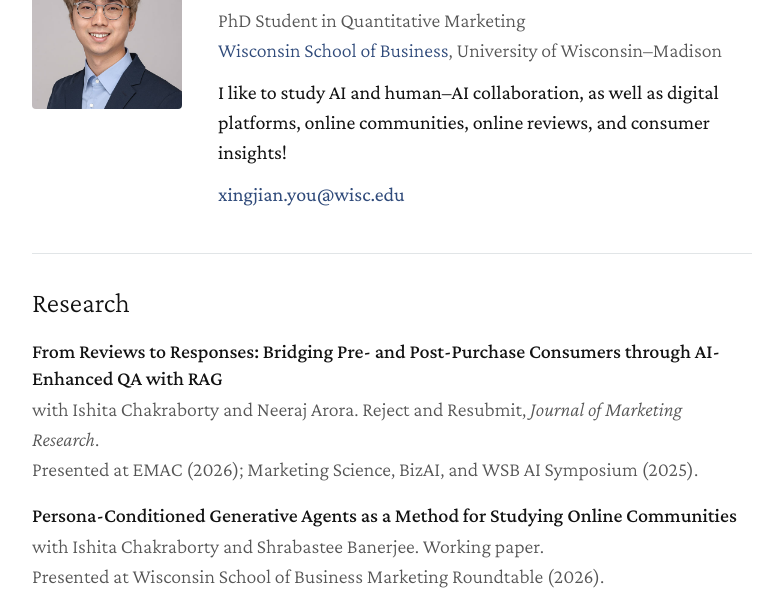
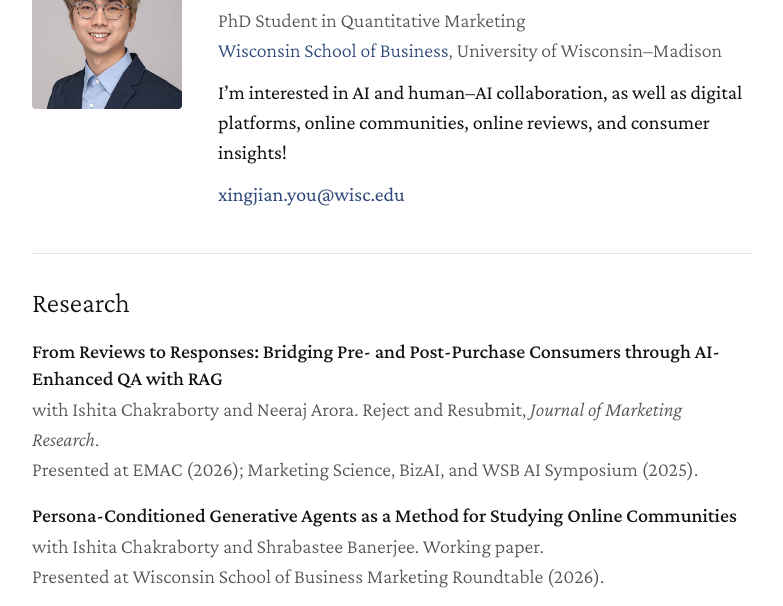
Before and after one commit to XingjianYou/XingjianYou.github.io, a plain HTML site: page index.html in a window 1280 px wide. Shown: the part 142-748 px from the top of the page, without its empty margins (248-1031 px from the left). Drawn offline with nearby package versions, Linux system fonts and the light colour scheme.

Commit message:
Reword intro sentence
Co-Authored-By: Claude Fable 5.2 <noreply@anthropic.com>

```diff
--- a/index.html
+++ b/index.html
@@ -31,7 +31,7 @@
         <h1>Xingjian You <span class="say">(shin-chan yo)</span></h1>
         <p class="role">PhD Student in Quantitative Marketing<br>
           <a href="https://business.wisc.edu/directory/profile/xingjian-you/">Wisconsin School of Business</a>, University of <span class="nb">Wisconsin–Madison</span></p>
-        <p>I like to study AI and human–AI collaboration, as well as digital platforms, online communities,
+        <p>I’m interested in AI and human–AI collaboration, as well as digital platforms, online communities,
           online reviews, and consumer insights!</p>
         <p class="contact">
 
```
